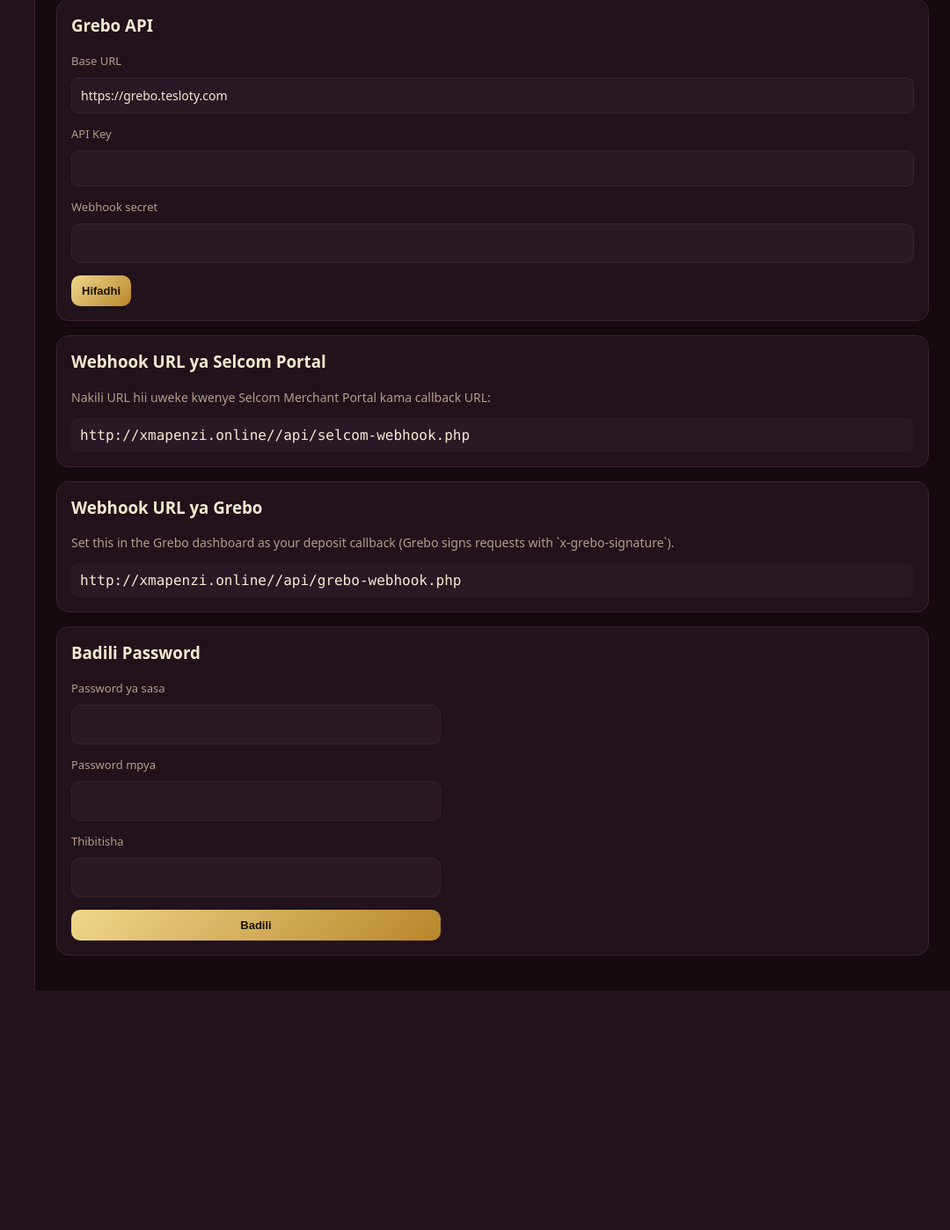
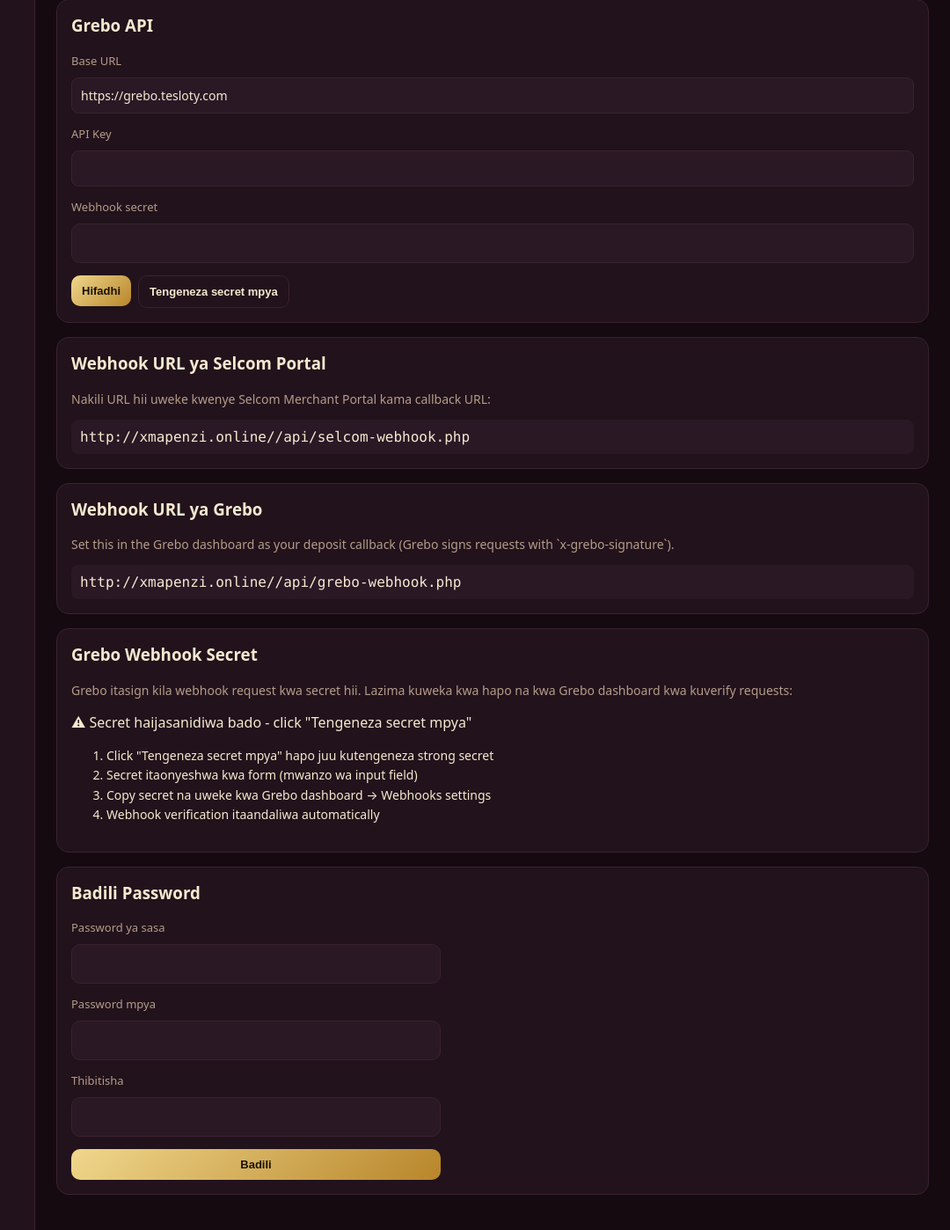
Before and after one commit to alhaste-investment/xmapenzi, a PHP site: page /admin/settings.php in a window 1280 px wide. Shown: the part 746-2144 px from the top of the page at 88% size, without its empty margins (200-1280 px from the left). Before the commit the page ends 1872 px from the top, so only its background shows below. Run offline with PHP 8.4, Linux system fonts and the light colour scheme; a user stored in the database is signed in; data comes from the database, SQL or seed files in the repository; some libraries are stand-ins or nearby versions.

Commit message:
Add Grebo webhook secret generation and verification instructions to admin settings

```diff
--- a/admin/settings.php
+++ b/admin/settings.php
@@ -7,6 +7,9 @@ if ($_SERVER['REQUEST_METHOD'] === 'POST') {
     if ($action === 'gen_token') {
         set_setting('selcom_webhook_token', bin2hex(random_bytes(16)));
         $msg = ['ok','Webhook token mpya imetengenezwa.'];
+    } elseif ($action === 'gen_grebo_secret') {
+        set_setting('grebo_webhook_secret', bin2hex(random_bytes(32)));
+        $msg = ['ok','Grebo webhook secret mpya imetengenezwa.'];
     } elseif ($action === 'change_pwd') {
         $cur = $_POST['current'] ?? ''; $new = $_POST['new'] ?? ''; $rep = $_POST['repeat'] ?? '';
         if (strlen($new) < 8) $msg = ['bad','Password mpya iwe na char 8 au zaidi.'];
@@ -118,6 +121,7 @@ require __DIR__ . '/_layout.php';
     <div><label>Webhook secret</label><input name="grebo_webhook_secret" type="password" value="<?= e($cfg['grebo_webhook_secret']) ?>"></div>
     <div style="display:flex;gap:8px;flex-wrap:wrap">
       <button class="btn btn-gold" type="submit">Hifadhi</button>
+      <button class="btn btn-outline" name="action" value="gen_grebo_secret" type="submit">Tengeneza secret mpya</button>
     </div>
   </form>
 </div>
@@ -135,6 +139,22 @@ require __DIR__ . '/_layout.php';
 </div>
 
 <div class="card">
+  <h3 style="margin-top:0">Grebo Webhook Secret</h3>
+  <p class="muted">Grebo itasign kila webhook request kwa secret hii. Lazima kuweka kwa hapo na kwa Grebo dashboard kwa kuverify requests:</p>
+  <?php if ($cfg['grebo_webhook_secret']): ?>
+    <p style="color:var(--gold);font-weight:bold">✓ Secret imesanidiwa</p>
+  <?php else: ?>
+    <p style="color:var(--warn)">⚠ Secret haijasanidiwa bado - click "Tengeneza secret mpya"</p>
+  <?php endif; ?>
+  <ol style="font-size:14px;line-height:1.6">
+    <li>Click "Tengeneza secret mpya" hapo juu kutengeneza strong secret</li>
+    <li>Secret itaonyeshwa kwa form (mwanzo wa input field)</li>
+    <li>Copy secret na uweke kwa Grebo dashboard → Webhooks settings</li>
+    <li>Webhook verification itaandaliwa automatically</li>
+  </ol>
+</div>
+
+<div class="card">
   <h3 style="margin-top:0">Badili Password</h3>
   <form method="post" class="form-grid" style="max-width:420px">
     <input type="hidden" name="csrf" value="<?= e(csrf_token()) ?>">
```
